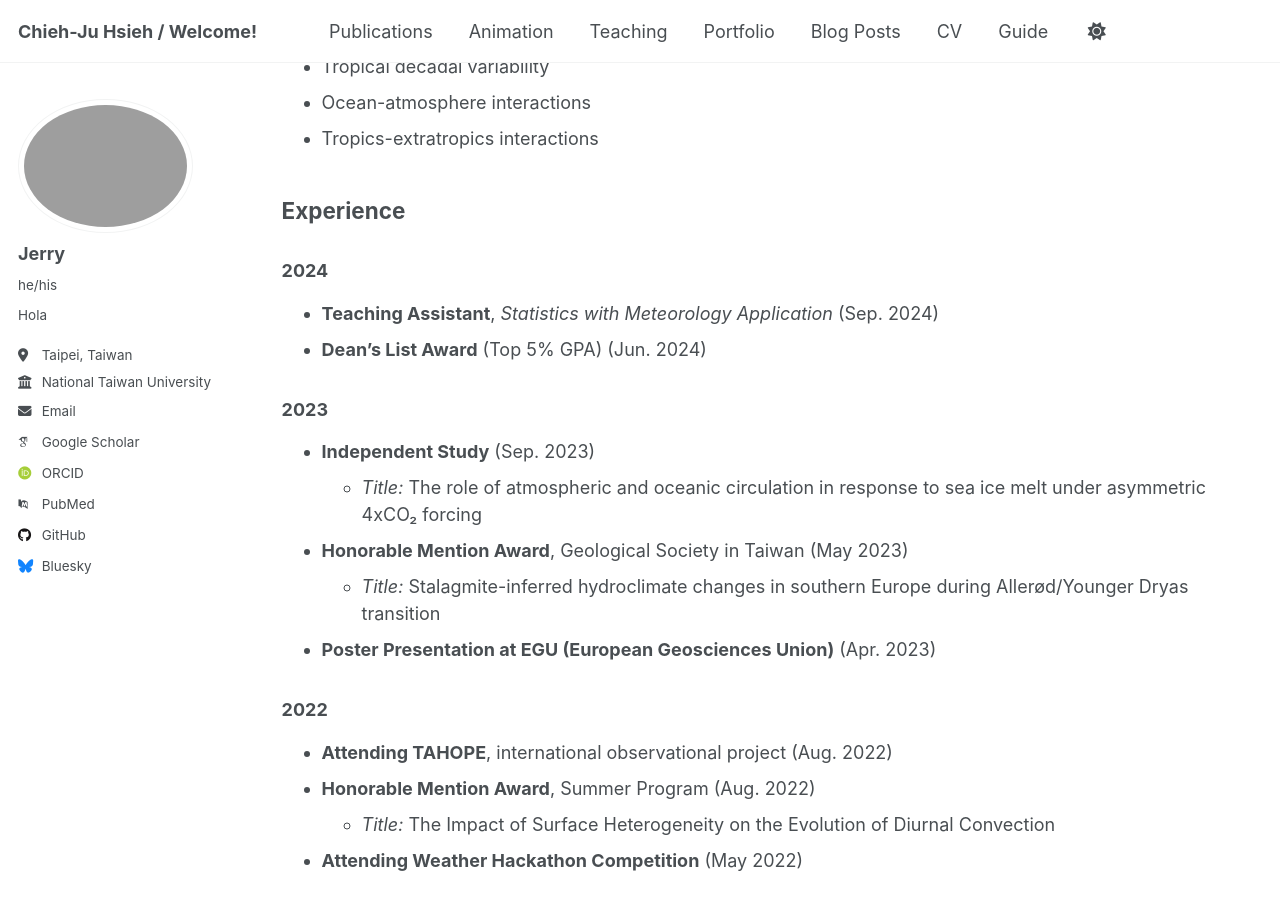
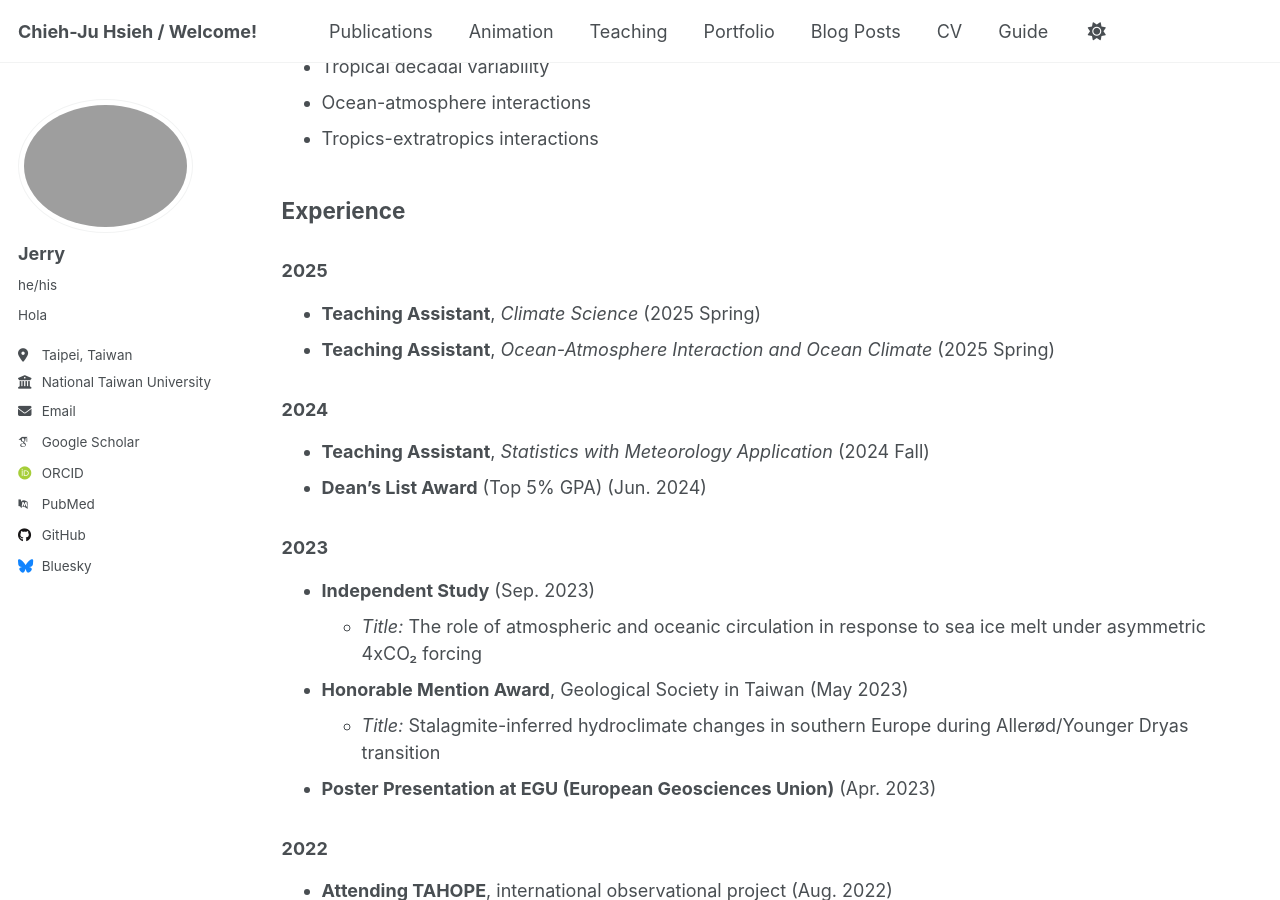
Before and after one commit to CJ-Hsieh/CJ-Hsieh.github.io, a Jekyll site: the page built from _pages/cv.md, in a window 1280 px wide and 900 px high, scrolled down 581 px. Built offline with Jekyll 4.4.1, drawn with Linux system fonts in a browser that asks for light colours; some web fonts are replaced.

Commit message:
Update cv.md

```diff
--- a/_pages/cv.md
+++ b/_pages/cv.md
@@ -29,8 +29,12 @@ Email: jerry16787@gmail.com
 
 ## Experience
 
+### 2025
+- **Teaching Assistant**, *Climate Science* (2025 Spring)
+- **Teaching Assistant**, *Ocean-Atmosphere Interaction and Ocean Climate* (2025 Spring)
+
 ### 2024
-- **Teaching Assistant**, *Statistics with Meteorology Application* (Sep. 2024)
+- **Teaching Assistant**, *Statistics with Meteorology Application* (2024 Fall)
 - **Dean’s List Award** (Top 5% GPA) (Jun. 2024)
 
 ### 2023
```
